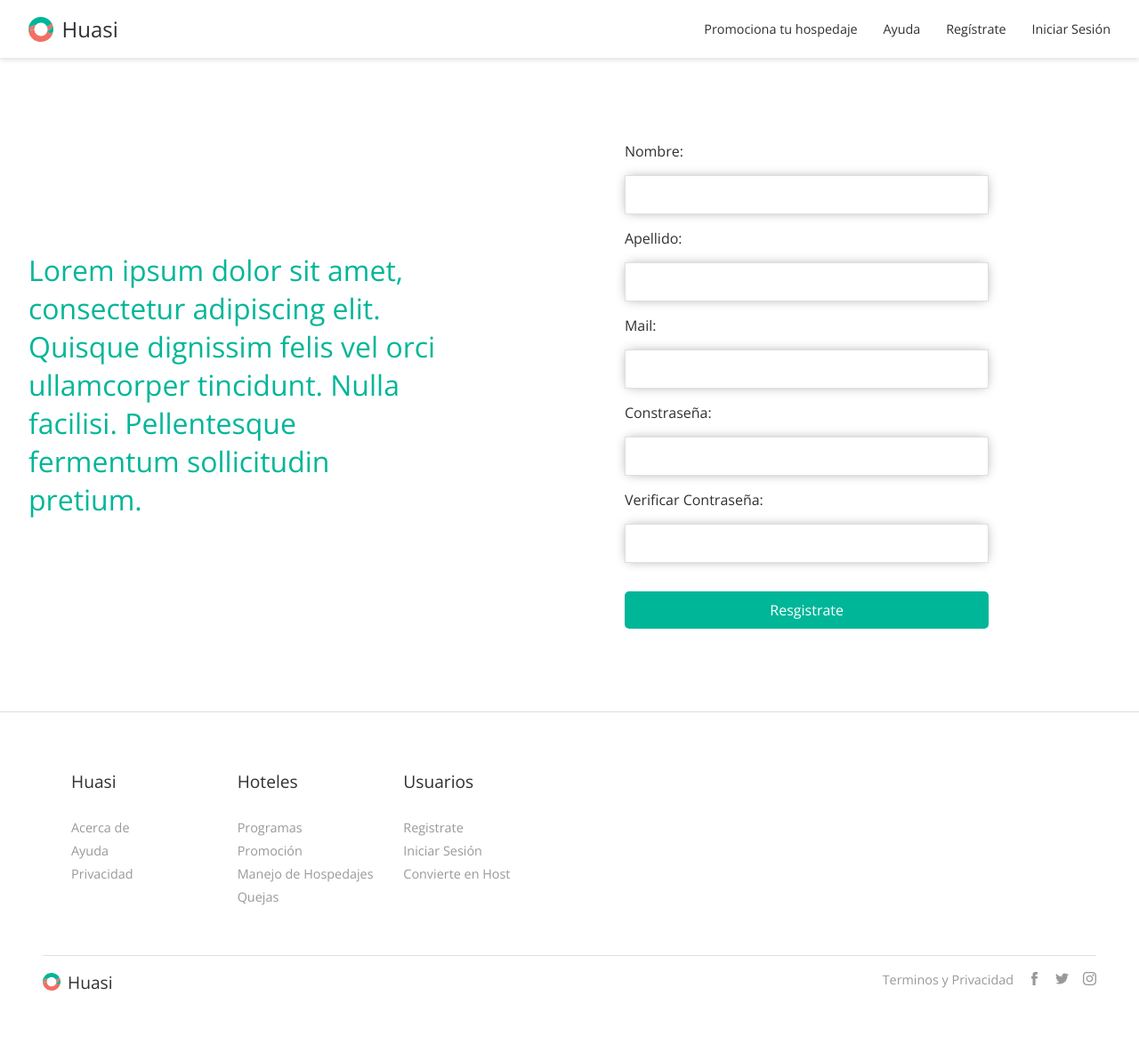
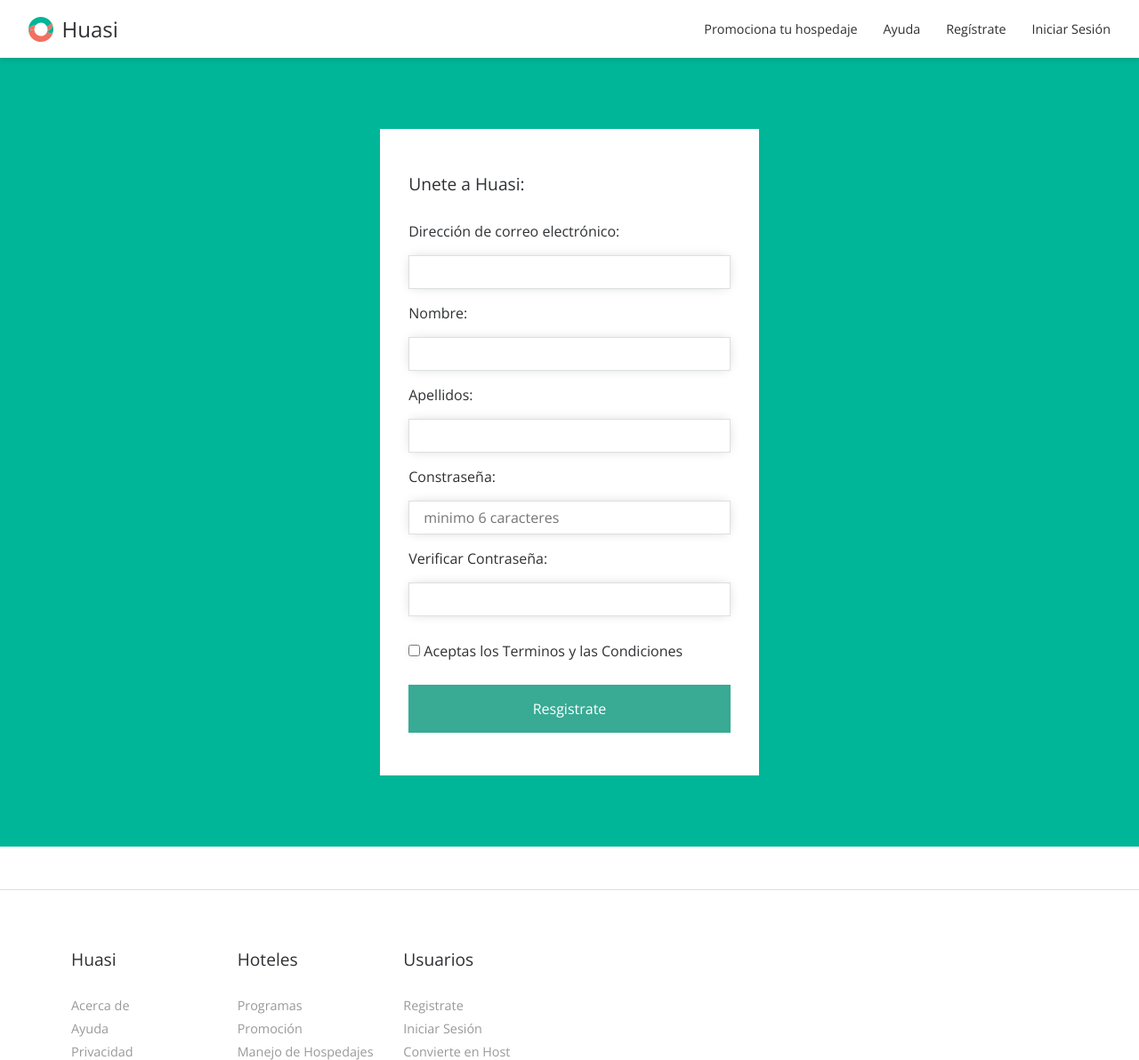
Before and after one commit to guoyu07/Huasi, a PHP site: page /register.php in a window 1280 px wide. Shown: the top 1192 px of the page at 89% size. Before the commit the page ends 1114 px from the top, so only its background shows below. Run offline with PHP 8.4, Linux system fonts and the light colour scheme; some libraries are stand-ins or nearby versions.

Commit message:
Sign In Final

```diff
--- a/register.php
+++ b/register.php
@@ -35,28 +35,30 @@
 
     <!-- Wrapper-->
     <div class="wrapper">
-      <div class="all-middle full-height f-colum">
-        <div class="register-section">
-          <div class="col-5 container">
-            <h1>Lorem ipsum dolor sit amet, consectetur adipiscing elit. Quisque dignissim felis vel orci ullamcorper tincidunt. Nulla facilisi. Pellentesque fermentum sollicitudin pretium.</h1>
-          </div>
-          <div class="col-7 container">
+      <div class="all-middle f-colum">
+        <div class="jumbotron register-section">
+          <!--<h2 class="subtitle">Forma Parte de Huasi!</h2>-->
             <form>
               <div class="register-form">
+                <h2 class="subtitle">Unete a Huasi:</h2>
+                <label for="user-mail">Dirección de correo electrónico:</label>
+                <input type="mail" name="user-mail">
                 <label for="user-name">Nombre:</label>
                 <input type="text" name="user-name">
-                <label for="user-lastName">Apellido:</label>
+                <label for="user-lastName">Apellidos:</label>
                 <input type="text" name="user-lastName">
-                <label for="user-mail">Mail:</label>
-                <input type="mail" name="user-mail">
                 <label for="user-password">Constraseña:</label>
-                <input type="password" name="user-password">
+                <input type="password" name="user-password" placeholder="minimo 6 caracteres">
                 <label for="user-password">Verificar Contraseña:</label>
                 <input type="password" name="user-password">
+                <div>
+                <input type="checkbox">
+                <span>Aceptas los <a href="#">Terminos</a> y las <a href="#">Condiciones</a></span>
+                </div>
                 <button type="submit" class="btn btn-submit"id="register-button">Resgistrate</button>
               </div>
             </form>
-          </div>
+
         </div>
       </div>
     </div>
--- a/style/huasi.css
+++ b/style/huasi.css
@@ -318,11 +318,11 @@ input:focus {
 
 .btn-submit{
   color: #fff;
-  background-color:#00b698;
+  background-color:  #39aa94;
 }
 
 .btn-submit:hover{
-  background-color:  #39aa94;
+
 }
 
 /***********************
@@ -451,42 +451,36 @@ color: #00b698;
 
 .register-section{
   display: flex;
-  flex-direction: row;
+  flex-direction: column;
   align-items: center;
-  justify-content: space-between;
-  padding: 3em 0;
+  justify-content: center;
   width: 100%;
-}
-
-
-.register-section .col-7{
-  display: flex;
-  flex-direction: column;
-  justify-content: center;
-  align-items: center;
-}
-
-.register-section h1{
-  color: #00b698;
-  font-weight: 300;
+  margin-bottom: 3em;
+  padding: 5em 2em;
+  background-color: #00b698;
 }
 
 .register-section form{
-  width: 60%;
+  width:35%;
 }
 
 .register-form{
   display: flex;
   flex-direction: column;
-  padding: 3em 0;
+  padding: 3em 2em;
+  background-color: #fff;
+}
+
+.register-form h2{
+  margin-bottom: 1.5em;
 }
 
 .register-form input{
   outline: 0;
   border: 0;
   border: 1px solid  #dce0e0;
-  box-shadow: 0px 0px 13px -3px rgba(0,0,0,0.4);
-  padding: 10px 1em;
+  box-shadow: 0px 0px 13px -3px rgba(0,0,0,0.2);
+  padding: 7px 1em;
 
 }
 
@@ -495,9 +489,8 @@ color: #00b698;
 }
 
 .register-form button{
-  padding: 10px 0.5em;
+  padding: 1em 0.5em;
   margin-top: 1em;
-  border-radius: 5px;
 }
 
 
```
